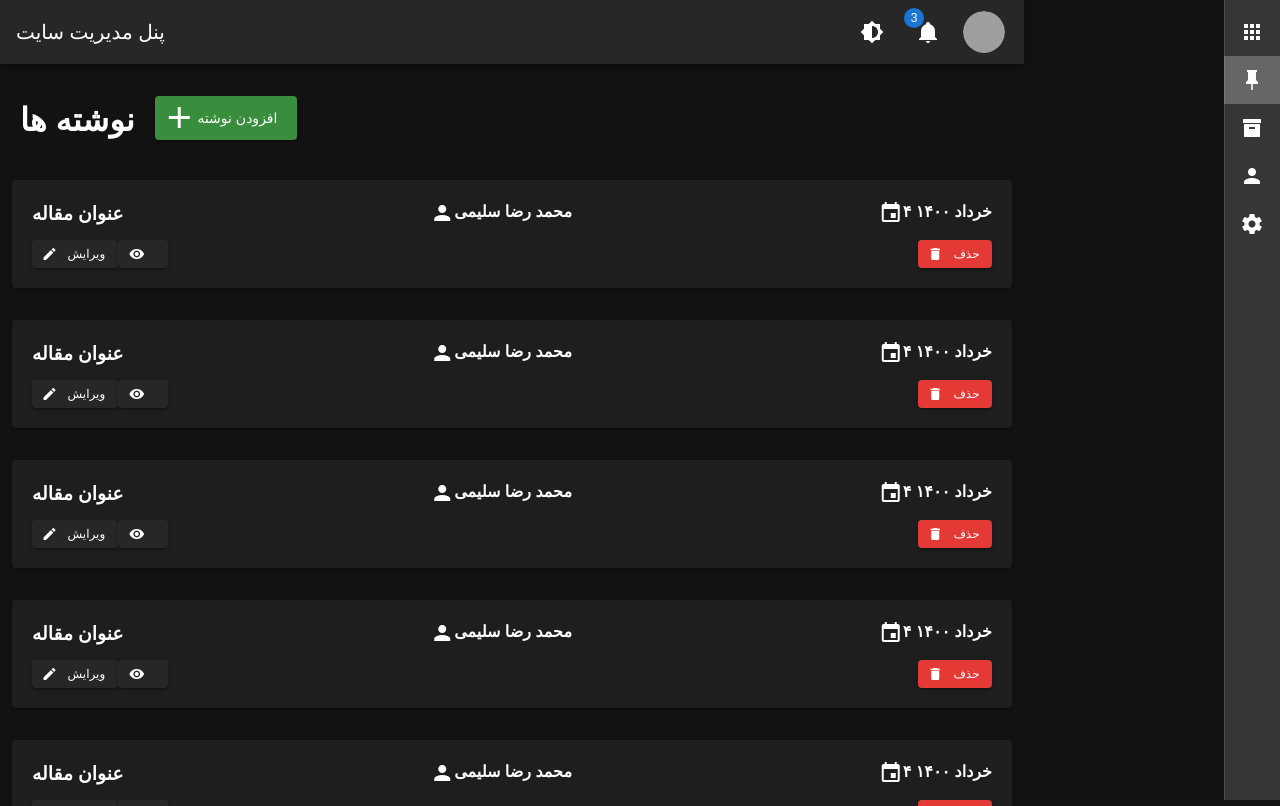
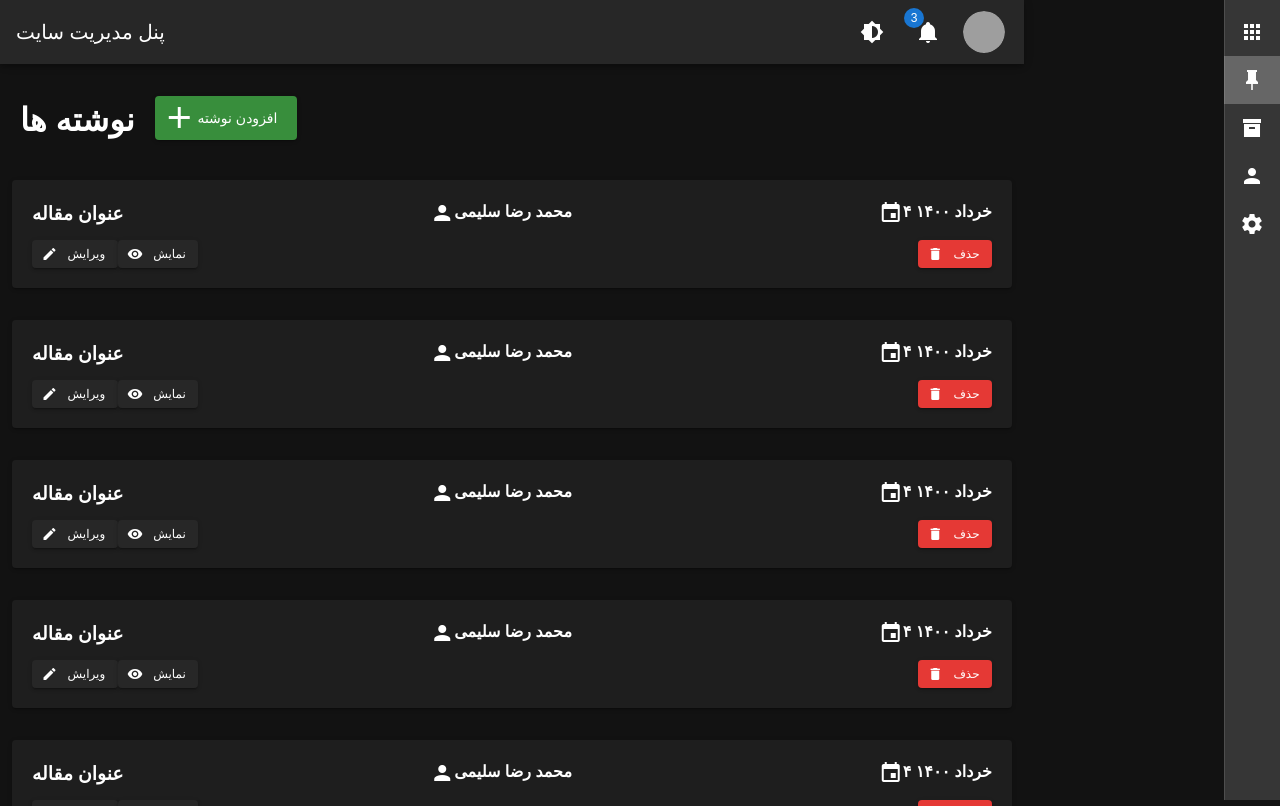
Before and after one commit to smartcontentor/admin-ui, a Nuxt app: page /posts in a window 1280 px wide. Shown: the top 806 px of the page. Built offline with nearby package versions, Linux system fonts and the light colour scheme; grey boxes are pictures that could not be loaded; a web font is replaced by a local one.

Commit message:
button view fix

```diff
--- a/components/ArticleCard.vue
+++ b/components/ArticleCard.vue
@@ -21,7 +21,7 @@
             </v-btn>
             <v-btn elevation="2" small>
               <v-icon small left>mdi-eye</v-icon>
-              <span class="no-letter-spacing"></span>
+              <span class="no-letter-spacing">نمایش</span>
             </v-btn>
           </div>
           <v-dialog v-model="dialog" persistent max-width="290">
```
Also changed, not shown: 6 other files (tests, documents, lock files or other folders).
